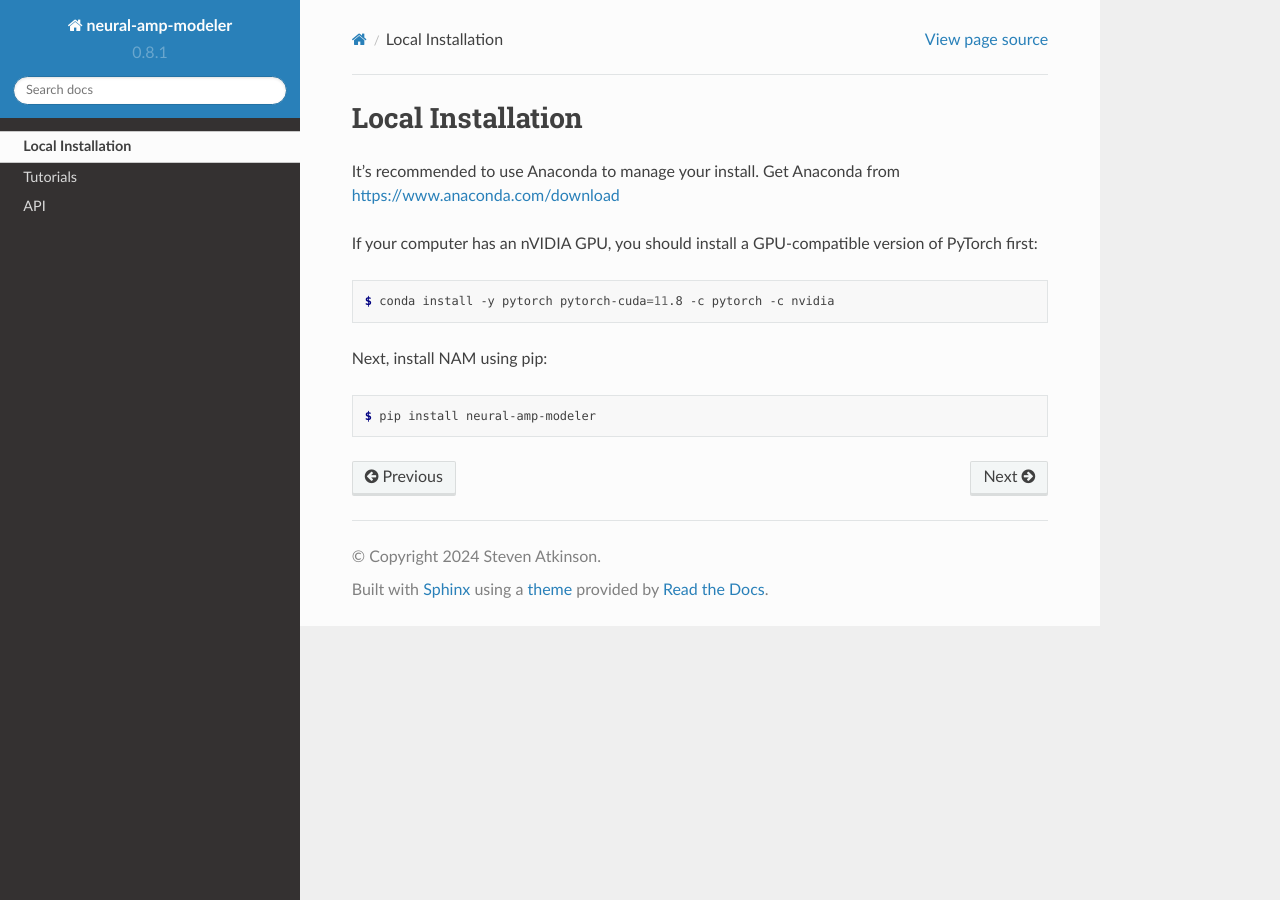
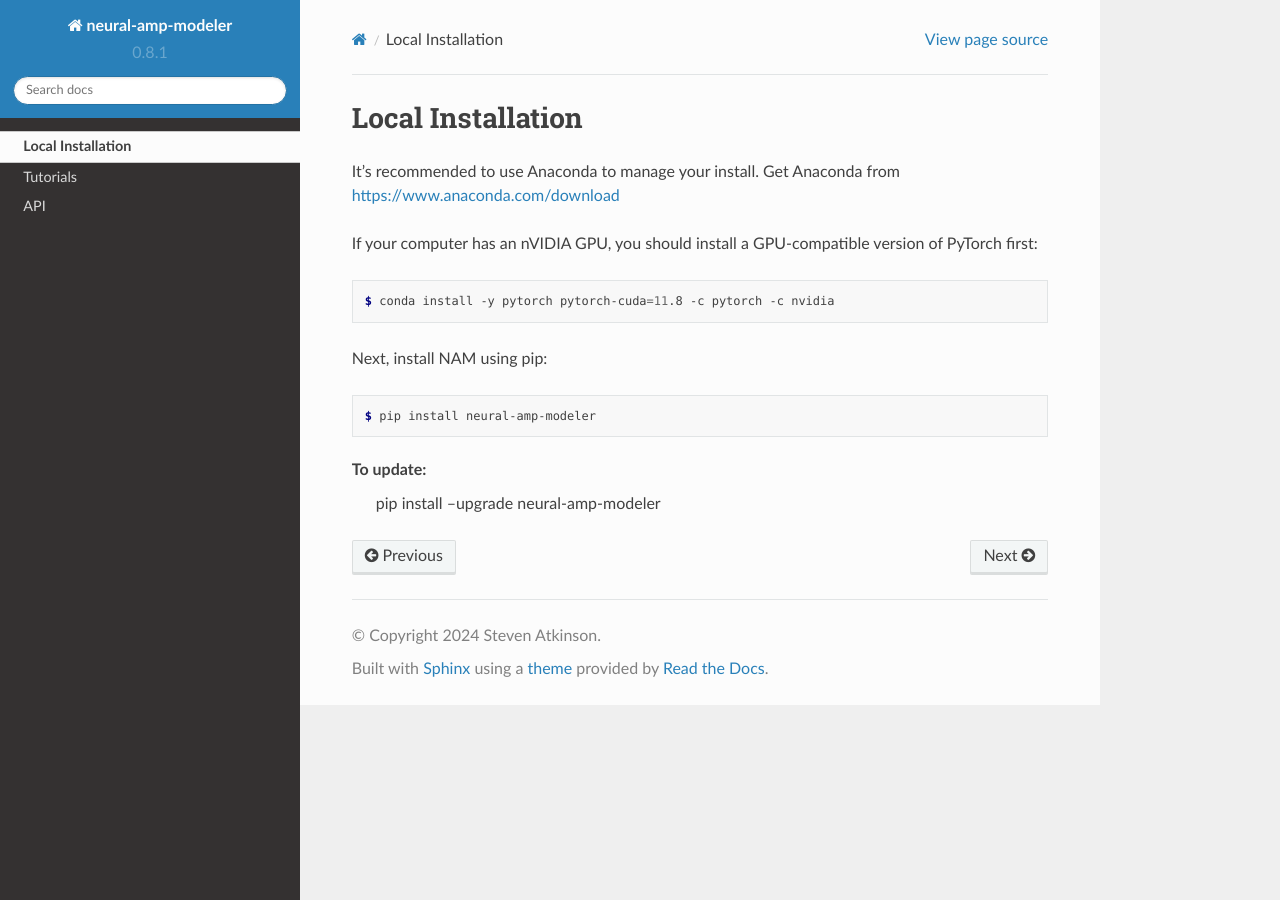
Before and after one commit to sdatkinson/neural-amp-modeler, a Sphinx documentation site: the page built from docs/source/installation.rst, in a window 1280 px wide. Built offline with Sphinx 7.4.7 and the Read the Docs theme 2.0.0, drawn with Linux system fonts in a browser that asks for light colours.

Commit message:
Update installation.rst

```diff
--- a/docs/source/installation.rst
+++ b/docs/source/installation.rst
@@ -16,3 +16,6 @@ Next, install NAM using pip:
 .. code-block:: console
 
    $ pip install neural-amp-modeler
+
+To update:
+   pip install --upgrade neural-amp-modeler
```
